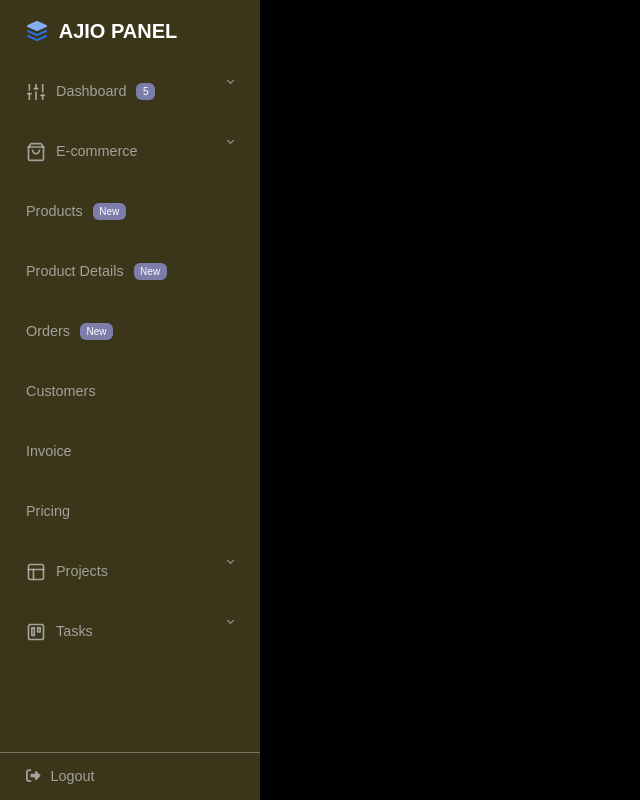
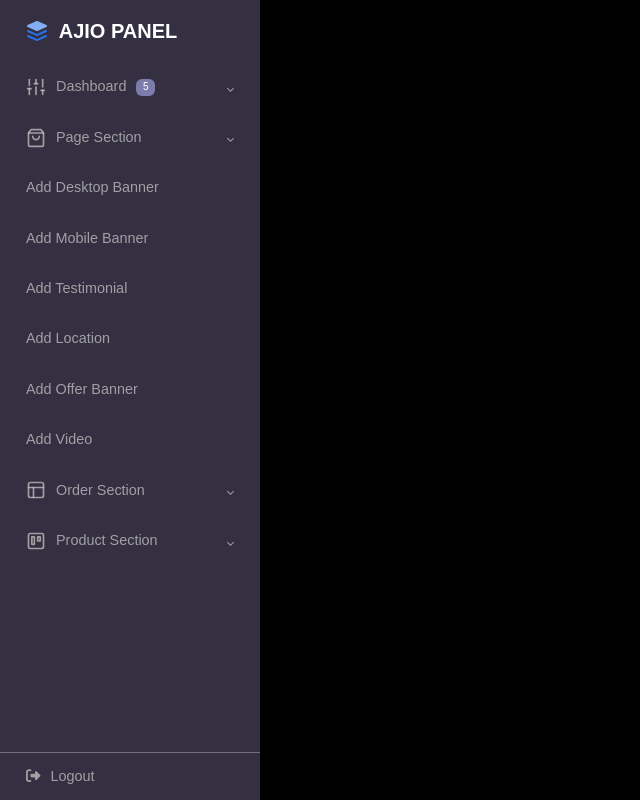
Before and after one commit to Sharmita-M/ajio_clone, a PHP site: page /admin.php in a window 1280 px wide, after a click on "Page Section". Shown: the whole page, without its empty margins (0-640 px from the left). Run offline with PHP 8.4, Linux system fonts and the light colour scheme.

Commit message:
removed exess words

```diff
--- a/admin.php
+++ b/admin.php
@@ -77,7 +77,7 @@
                                     <path d="M3 6h18"></path>
                                     <path d="M16 10a4 4 0 0 1-8 0"></path>
                                 </svg>
-                                <span class="align-middle">E-commerce</span>
+                                <span class="align-middle">Page Section</span>
 
                             </a>
 
@@ -85,45 +85,45 @@
 
                                 <li class="sidebar-item" >
                                     <a href="index.html" class="sidebar-link">
-                                        <span class="align-middle">Products</span>
-                                        <span class="badge badge-sidebar-primary">New</span>
+                                        <span class="align-middle">Add Desktop Banner</span>
+                                        <!-- <span class="badge badge-sidebar-primary">New</span> -->
                                     </a>
 
                                 </li>
 
                                 <li class="sidebar-item" >
                                     <a href="index.html" class="sidebar-link">
-                                        <span class="align-middle">Product Details</span>
-                                        <span class="badge badge-sidebar-primary">New</span>
-                                    </a>
-
-                                </li>
-
-                                <li class="sidebar-item" m>
-                                    <a href="index.html" class="sidebar-link">
-                                        <span class="align-middle">Orders</span>
-                                        <span class="badge badge-sidebar-primary">New</span>
+                                        <span class="align-middle">Add Mobile Banner</span>
+                                        <!-- <span class="badge badge-sidebar-primary">New</span> -->
                                     </a>
 
                                 </li>
 
                                 <li class="sidebar-item" >
                                     <a href="index.html" class="sidebar-link">
-                                        <span class="align-middle">Customers</span>
+                                        <span class="align-middle">Add Testimonial</span>
+                                        <!-- <span class="badge badge-sidebar-primary">New</span> -->
+                                    </a>
+
+                                </li>
+
+                                <li class="sidebar-item" >
+                                    <a href="index.html" class="sidebar-link">
+                                        <span class="align-middle">Add Location</span>
                                     </a>
 
                                 </li>
 
                                 <li class="sidebar-item">
                                     <a href="index.html" class="sidebar-link">
-                                        <span class="align-middle">Invoice</span>
+                                        <span class="align-middle">Add Offer Banner</span>
                                     </a>
 
                                 </li>
 
                                 <li class="sidebar-item" >
                                     <a href="index.html" class="sidebar-link">
-                                        <span class="align-middle">Pricing</span>
+                                        <span class="align-middle">Add Video</span>
                                     </a>
 
                                 </li>
@@ -145,7 +145,7 @@
                                     <path d="M9 21V9"></path>
                                 </svg>
 
-                                <span class="align-middle">Projects</span>
+                                <span class="align-middle">Order Section</span>
 
                             </a>
 
@@ -153,14 +153,14 @@
 
                                 <li class="sidebar-item" >
                                     <a href="index.html" class="sidebar-link">
-                                        <span class="align-middle">Overview</span>
+                                        <span class="align-middle">View Orders</span>
                                     </a>
 
                                 </li>
 
                                 <li class="sidebar-item" >
                                     <a href="index.html" class="sidebar-link">
-                                        <span class="align-middle">Details</span>
+                                        <span class="align-middle">View Completed Orders</span>
                                     </a>
 
                                 </li>
@@ -181,7 +181,7 @@
                                     <rect width="3" height="9" x="7" y="7"></rect>
                                     <rect width="3" height="5" x="14" y="7"></rect>
                                 </svg>
-                                <span class="align-middle">Tasks</span>
+                                <span class="align-middle">Product Section</span>
 
                             </a>
 
@@ -189,14 +189,56 @@
 
                                 <li class="sidebar-item" >
                                     <a href="index.html" class="sidebar-link">
-                                        <span class="align-middle">Lists</span>
+                                        <span class="align-middle">Add Promo Code</span>
                                     </a>
 
                                 </li>
 
                                 <li class="sidebar-item" >
                                     <a href="index.html" class="sidebar-link">
-                                        <span class="align-middle">Kanban</span>
+                                        <span class="align-middle">Add Category</span>
+                                    </a>
+
+                                </li>
+
+                                 <li class="sidebar-item" >
+                                    <a href="index.html" class="sidebar-link">
+                                        <span class="align-middle">Add Subcategory</span>
+                                    </a>
+
+                                </li>
+
+                                 <li class="sidebar-item" >
+                                    <a href="index.html" class="sidebar-link">
+                                        <span class="align-middle">Add Product</span>
+                                    </a>
+
+                                </li>
+
+                                 <li class="sidebar-item" >
+                                    <a href="index.html" class="sidebar-link">
+                                        <span class="align-middle">Add Product Extra Image</span>
+                                    </a>
+
+                                </li>
+
+                                 <li class="sidebar-item" >
+                                    <a href="index.html" class="sidebar-link">
+                                        <span class="align-middle">Add Unit</span>
+                                    </a>
+
+                                </li>
+
+                                 <li class="sidebar-item" >
+                                    <a href="index.html" class="sidebar-link">
+                                        <span class="align-middle">Add Price</span>
+                                    </a>
+
+                                </li>
+
+                                 <li class="sidebar-item" >
+                                    <a href="index.html" class="sidebar-link">
+                                        <span class="align-middle">Add Offer</span>
                                     </a>
 
                                 </li>
--- a/script.js
+++ b/script.js
@@ -0,0 +1 @@
+let sidebarLinks = document.querySelectorAll('sidebar-link')
--- a/style.css
+++ b/style.css
@@ -432,7 +432,7 @@
   flex-direction: column;
 	z-index: 999;
 	color: #fff;
-	background-color: rgb(59, 54, 25) !important;
+	background-color: rgb(52, 47, 65) !important;
 	transition: margin-left .35s ease-in-out, left .35s ease-in-out, margin-right .35s ease-in-out;
 }
 
@@ -469,7 +469,7 @@
   padding: 1.5rem 1.5rem 0.375rem !important;
 }
 .scrollbar-container a.sidebar-link{
-  padding: 1.2rem 1.625rem !important;
+  padding: .9rem 1.625rem !important;
   color: rgba(197, 197, 197, 0.75) !important;
   cursor: pointer;
   font-size: .9rem;
@@ -515,10 +515,14 @@
   display: inline-block;
   padding: 2px;
   transform: rotate(45deg);
-  top: 1rem;
+  top: 1.5rem;
   right: 1.7rem;
   transition: all .2s ease-in-out;
 }
-.blue-text{
-  color: rgb(181, 183, 206) !important;
+.blue-text:hover{
+  color: rgb(61, 76, 239) !important;
 }
+.sidebar[aria-expanded="false"]::before{
+  transform: rotate(-135deg);
+  top: 1.3rem;
+}
```
